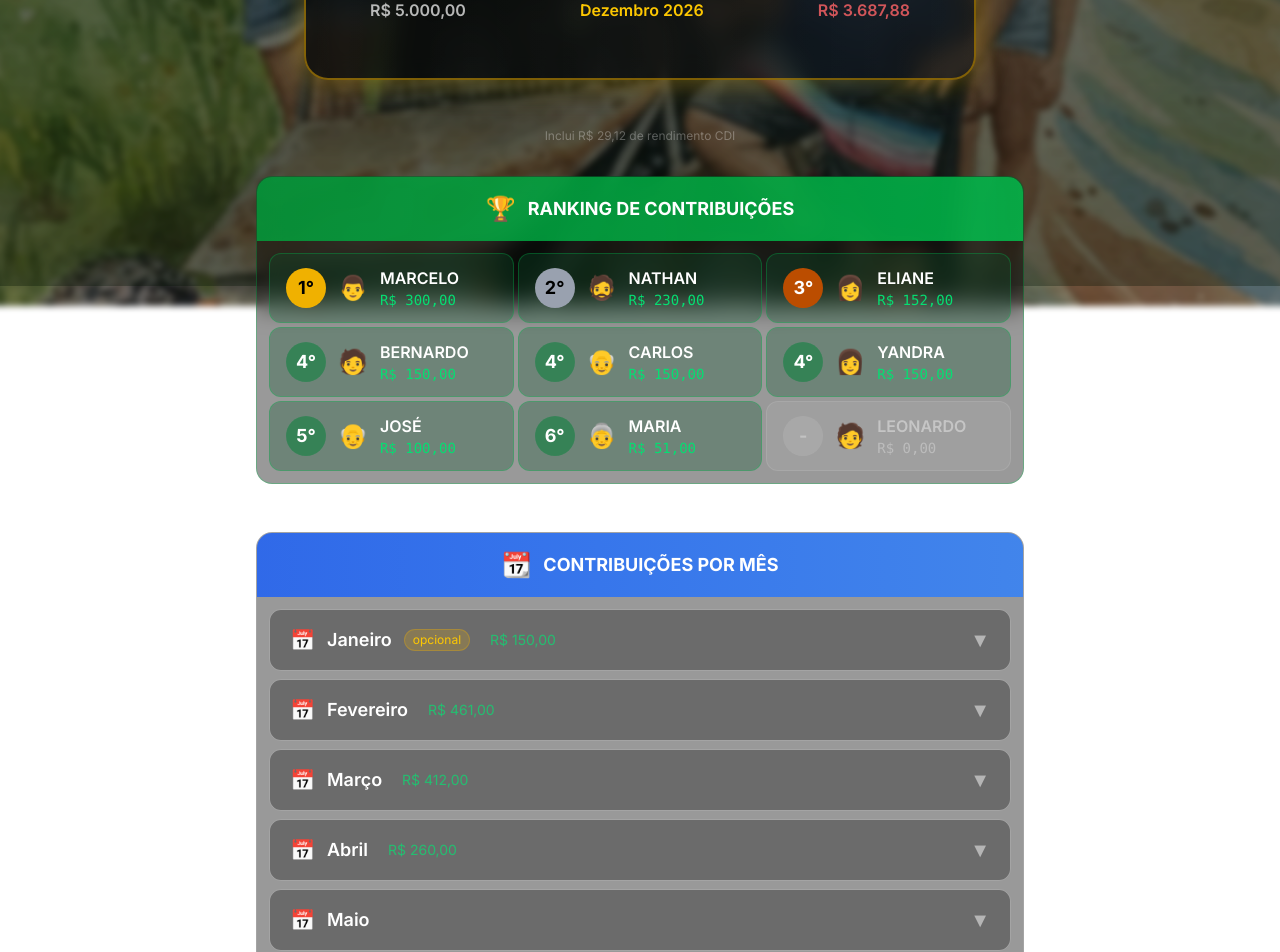
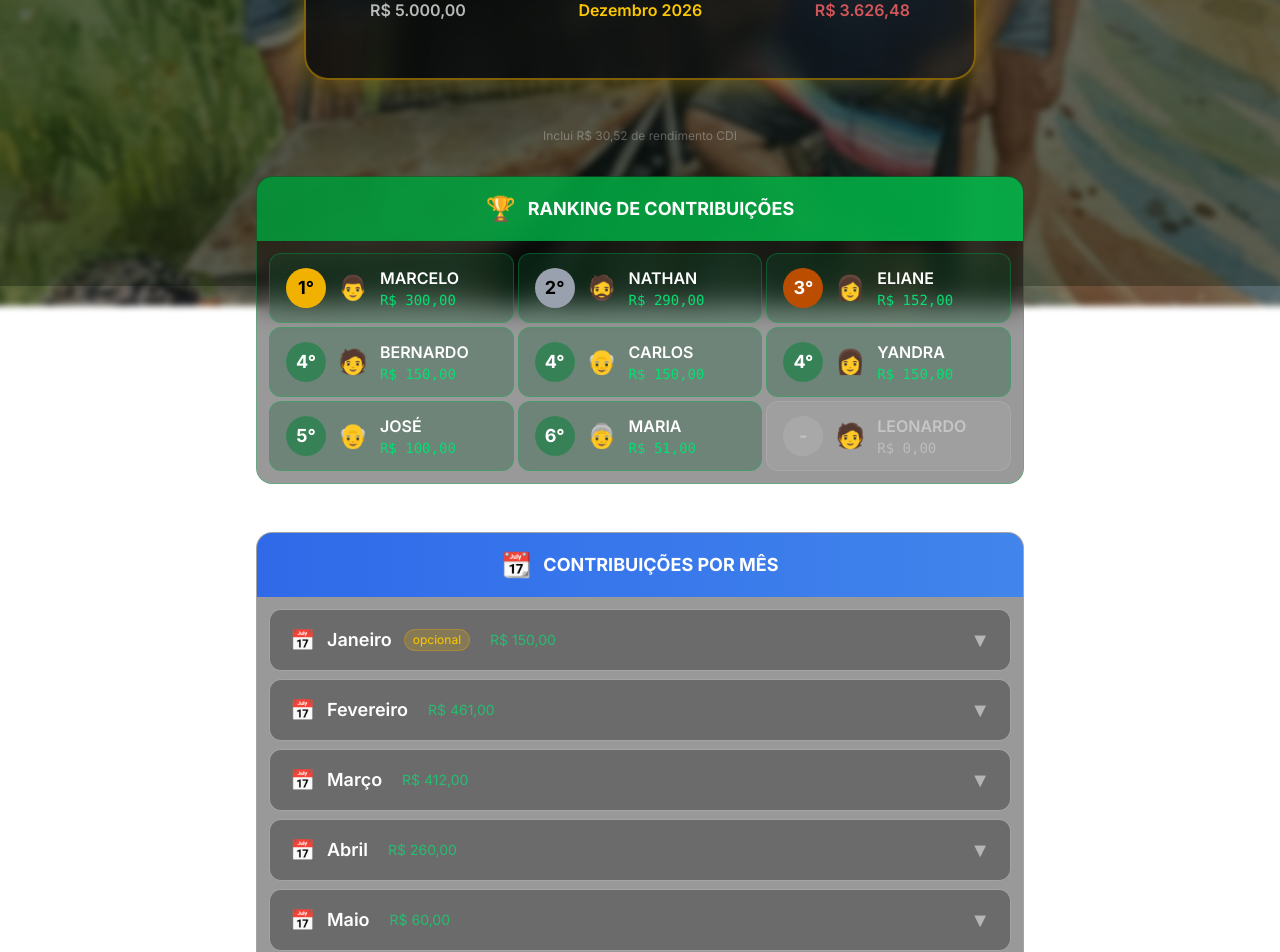
Before and after one commit to nathanbrandao4/caixinha-do-sitio, a Next.js app: page / in a window 1280 px wide. Shown: the part 514-1466 px from the top of the page. Built offline with nearby package versions, Linux system fonts and the light colour scheme.

Commit message:
Maio: Nathan +R$60, CDI atualizado para R$30,52

```diff
--- a/app/page.tsx
+++ b/app/page.tsx
@@ -7,7 +7,7 @@ import { ContributorTotal } from '@/types'
 // VALORES - EDITE AQUI PARA ATUALIZAR
 // ========================================
 const CONTRIBUICOES: ContributorTotal[] = [
-  { name: 'NATHAN', total: 230 },
+  { name: 'NATHAN', total: 290 },
   { name: 'ELIANE', total: 152 },
   { name: 'BERNARDO', total: 150 },
   { name: 'MARCELO', total: 300 },
@@ -19,7 +19,7 @@ const CONTRIBUICOES: ContributorTotal[] = [
 ]
 
 // Rendimento CDI acumulado
-const RENDIMENTO_CDI = 29.12
+const RENDIMENTO_CDI = 30.52
 // ========================================
 
 export default function HomePage() {
--- a/components/MonthlyBreakdown.tsx
+++ b/components/MonthlyBreakdown.tsx
@@ -76,7 +76,11 @@ const MONTHS_DATA: MonthData[] = [
     YANDRA: 50,
   }),
 
-  ...['Maio', 'Junho', 'Julho', 'Agosto', 'Setembro', 'Outubro', 'Novembro', 'Dezembro'].map(
+  buildMonth('Maio', {
+    NATHAN: 60,
+  }),
+
+  ...['Junho', 'Julho', 'Agosto', 'Setembro', 'Outubro', 'Novembro', 'Dezembro'].map(
     (month) => buildMonth(month, {})
   ),
 ]
```
